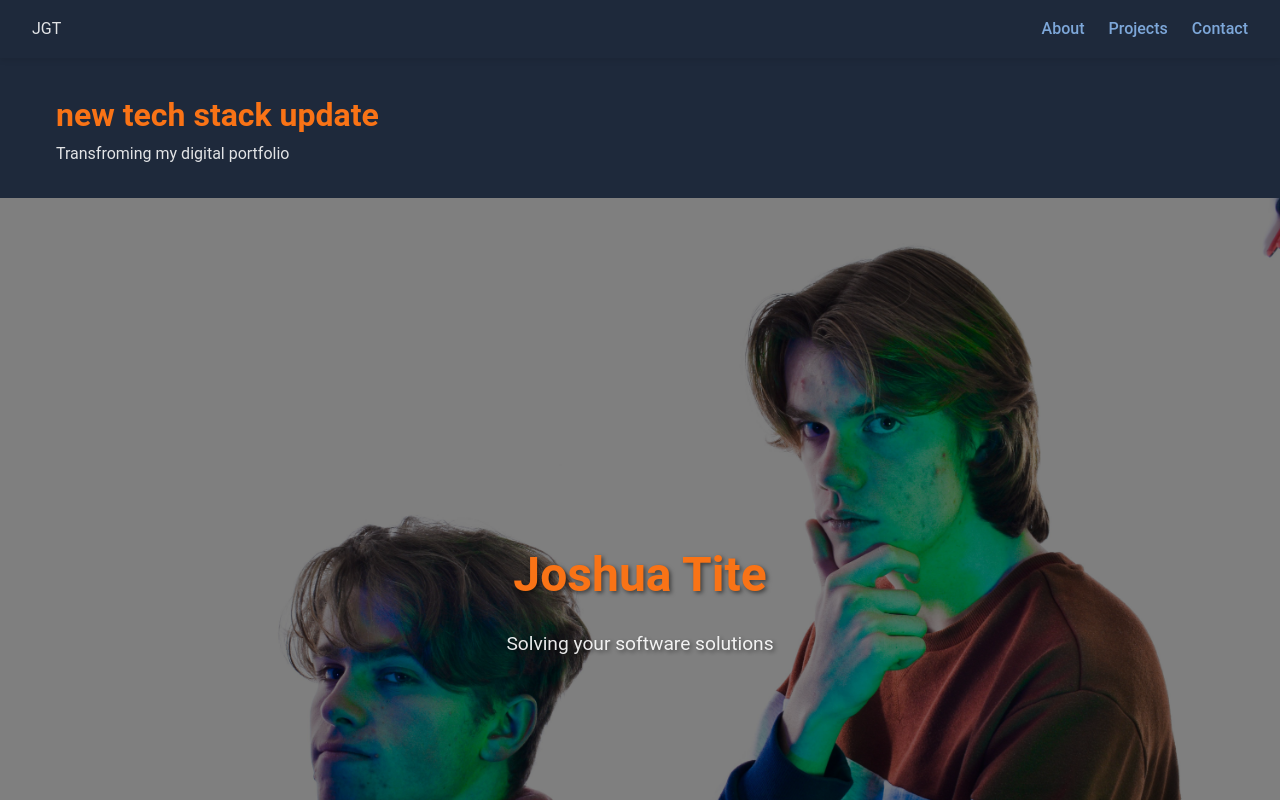
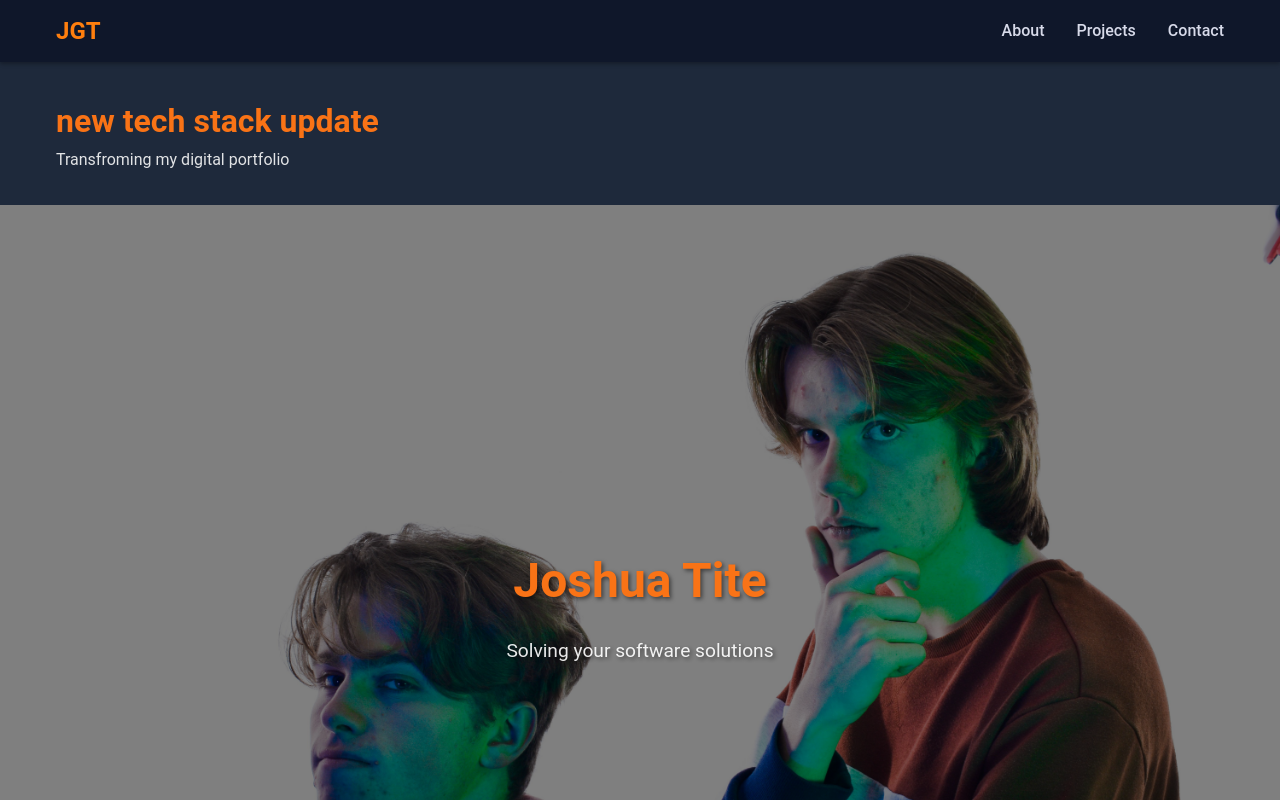
Before and after one commit to ZombiesmasherJT/portfolio, a React (Vite) app in the folder my-portfolio/: page / in a window 1280 px wide. Shown: the top 800 px of the page. Built offline with nearby package versions, Linux system fonts and the light colour scheme.

Commit message:
home page redesign

```diff
--- a/my-portfolio/index.html
+++ b/my-portfolio/index.html
@@ -5,7 +5,7 @@
   <meta charset="UTF-8" />
   <link rel="icon" type="image/svg+xml" href="/vite.svg" />
   <meta name="viewport" content="width=device-width, initial-scale=1.0" />
-  <title>Vite + React</title>
+  <title>Joshua Tite</title>
 </head>
 
 <body>
--- a/my-portfolio/src/App.css
+++ b/my-portfolio/src/App.css
@@ -26,7 +26,10 @@ body {
   color: var(--text-color);
   line-height: 1.6;
   min-height: 100vh;
+  padding-top: 4rem;
 }
+
+
 
 /* === Headings & Typography === */
 h1,
@@ -64,40 +67,6 @@ a:hover {
   margin-bottom: 2rem;
 }
 
-/* === Navbar === */
-.navbar {
-  display: flex;
-  justify-content: space-between;
-  align-items: center;
-  padding: 1rem 2rem;
-  background-color: var(--bg-color);
-  box-shadow: 0 2px 6px rgba(0, 0, 0, 0.1);
-  position: sticky;
-  top: 0;
-  z-index: 1000;
-}
-
-.nav-links {
-  display: flex;
-  flex-direction: row;
-  gap: 1.5rem;
-  list-style: none;
-  margin: 0;
-  padding: 0;
-}
-
-.nav-links a {
-  text-decoration: none;
-  color: var(--secondary-color);
-  font-weight: 500;
-}
-
-@media (max-width: 768px) {
-  .nav-links {
-    flex-direction: column;
-    padding: 1rem;
-  }
-}
 
 /* === Hero Section === */
 .hero {
--- a/my-portfolio/src/components/Contact.jsx
+++ b/my-portfolio/src/components/Contact.jsx
@@ -16,7 +16,7 @@ function ContactForm() {
                 {state.succeeded ? (
                     <div className="success-message">
                         <h3>Thanks for reaching out!</h3>
-                        <p>I’ll be in touch with you shortly 👋</p>
+                        <p>Ill get back to you as soon as I can</p>
                     </div>
                 ) : (
                     <form onSubmit={handleSubmit}>
--- a/my-portfolio/src/components/Hero.jsx
+++ b/my-portfolio/src/components/Hero.jsx
@@ -1,6 +1,6 @@
 import React from "react";
-import "../App.css"; // keep this if your styles are here
-import notionImage from "../assets/notion.jpg"; // 👈 import the image
+import "../App.css";
+import notionImage from "../assets/notion.jpg";
 
 function Hero() {
     return (
@@ -15,7 +15,7 @@ function Hero() {
             <div className="hero-content">
                 <h1>Joshua Tite</h1>
                 <p>Solving your software solutions</p>
-                {/* Badge or status can go here later */}
+
             </div>
         </section>
     );
--- a/my-portfolio/src/components/Navbar.jsx
+++ b/my-portfolio/src/components/Navbar.jsx
@@ -1,14 +1,32 @@
-function Navbar() {
+import React from 'react';
+import '../navbar.css'; // Ensure this path is correct based on your project structure
+
+export default function Navbar() {
     return (
         <nav className="navbar">
-            <div className="logo">JGT</div>
-            <ul className="nav-links">
-                <li><a href="#about">About</a></li>
-                <li><a href="#projects">Projects</a></li>
-                <li><a href="#contact">Contact</a></li>
-            </ul>
+            <div className="navbar-container">
+                <a href="/" className="navbar-logo">JGT</a>
+                <ul className="navbar-menu">
+                    <li><a href="#about">About</a></li>
+                    <li><a href="#projects">Projects</a></li>
+                    <li><a href="#contact">Contact</a></li>
+                </ul>
+            </div>
         </nav>
     );
 }
 
-export default Navbar;
+
+/*function Navbar() {
+   return (
+       <nav className="navbar">
+           <div className="logo">JGT</div>
+           <ul className="nav-links">
+               <li><a href="#about">About</a></li>
+               <li><a href="#projects">Projects</a></li>
+               <li><a href="#contact">Contact</a></li>
+           </ul>
+       </nav>
+   );
+}
+   */
--- /dev/null
+++ b/my-portfolio/src/navbar.css
@@ -0,0 +1,81 @@
+/* === Navbar === */
+
+/*
+.navbar {
+  display: flex;
+  justify-content: space-between;
+  align-items: center;
+  padding: 1rem 2rem;
+  background-color: var(--bg-color);
+  box-shadow: 0 2px 6px rgba(0, 0, 0, 0.1);
+  position: sticky;
+  top: 0;
+  z-index: 1000;
+}
+
+.nav-links {
+  display: flex;
+  flex-direction: row;
+  gap: 1.5rem;
+  list-style: none;
+  margin: 0;
+  padding: 0;
+}
+
+.nav-links a {
+  text-decoration: none;
+  color: var(--secondary-color);
+  font-weight: 500;
+}
+
+@media (max-width: 768px) {
+  .nav-links {
+    flex-direction: column;
+    padding: 1rem;
+  }
+}
+*/
+
+
+
+.navbar {
+    position: fixed;
+    top: 0;
+    width: 100%;
+    background: #0f172a;
+    z-index: 1000;
+    box-shadow: 0 2px 4px rgba(0, 0, 0, 0.3);
+}
+
+.navbar-container {
+    max-width: 1200px;
+    margin: 0 auto;
+    padding: 0.75rem 1rem;
+    display: flex;
+    align-items: center;
+    justify-content: space-between;
+}
+
+.navbar-logo {
+    color: #ff7f0e;
+    font-size: 1.5rem;
+    font-weight: bold;
+    text-decoration: none;
+}
+
+.navbar-menu {
+    list-style: none;
+    display: flex;
+    gap: 2rem;
+}
+
+.navbar-menu a {
+    color: #d7dae9;
+    text-decoration: none;
+    font-weight: 500;
+    transition: color 0.2s;
+}
+
+.navbar-menu a:hover {
+    color: white;
+}
```
